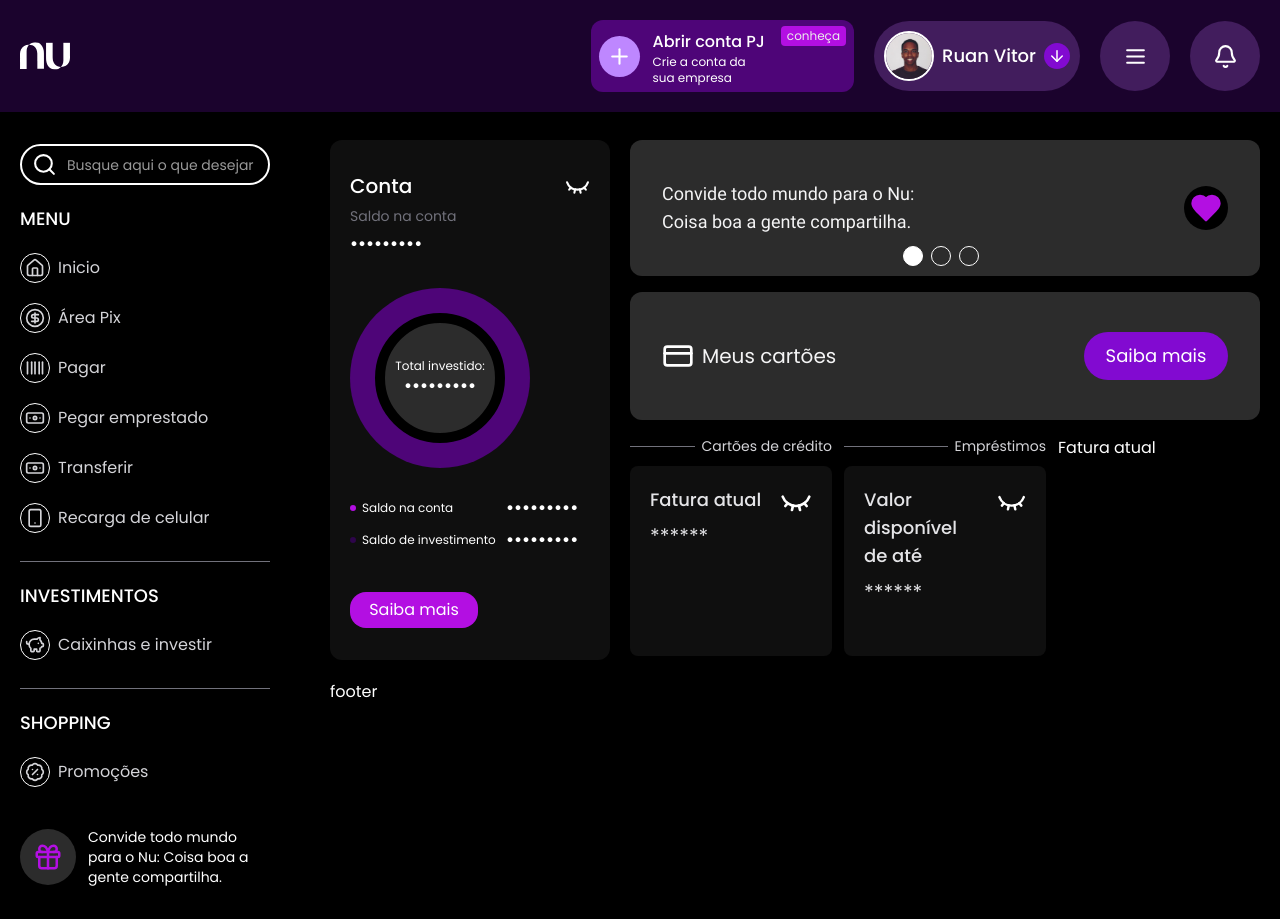
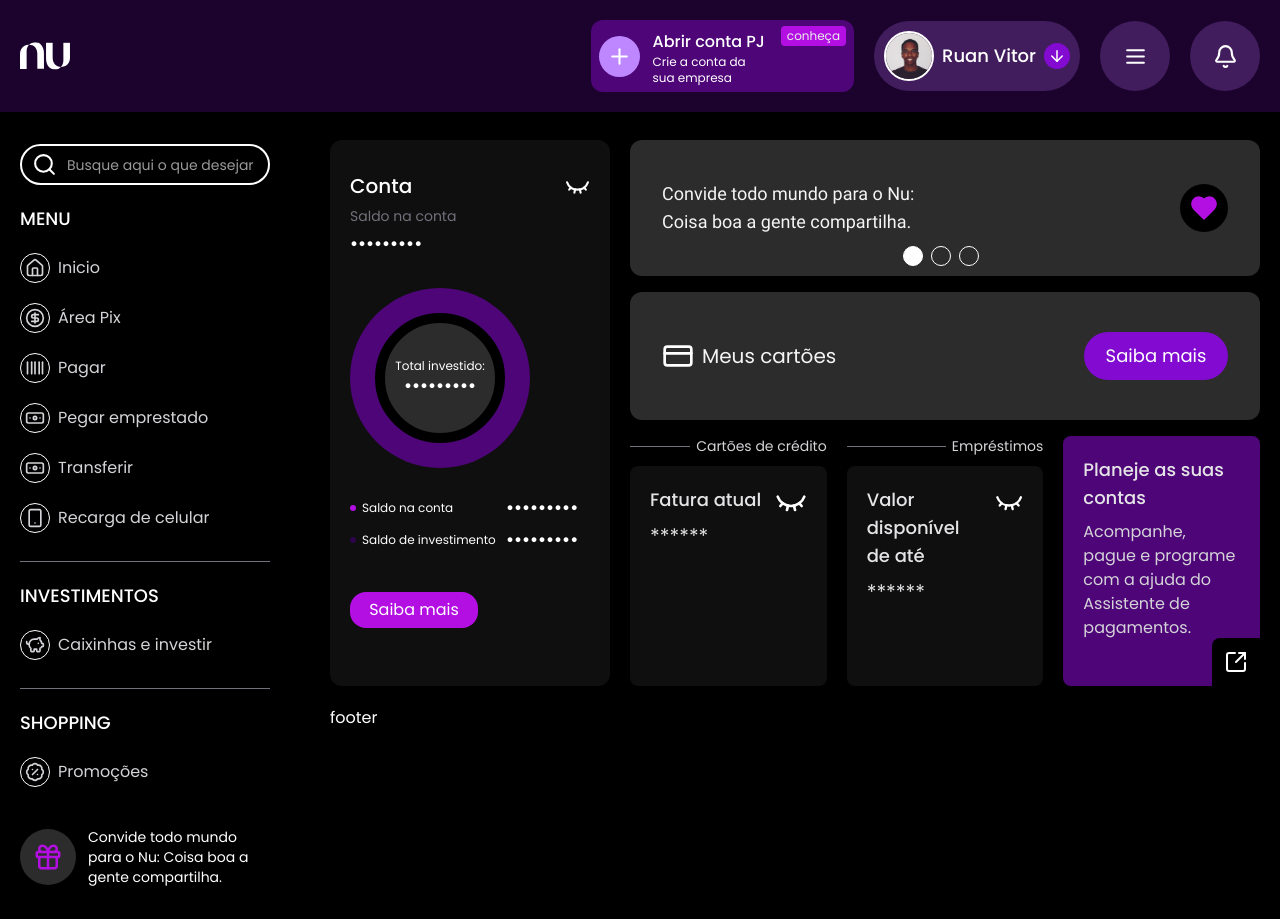
Before and after one commit to RuanDevJs/nubank-desktop, a Next.js app: page /home in a window 1280 px wide. Built offline with nearby package versions, Linux system fonts and the light colour scheme.

Commit message:
feature: Adicionado card de 'Planeje as suas contas' na página home

```diff
--- a/src/app/globals.css
+++ b/src/app/globals.css
@@ -81,3 +81,7 @@
 #footer {
   grid-area: footer;
 }
+
+#cards-home {
+  align-items: start;
+}
--- a/src/app/home/page.tsx
+++ b/src/app/home/page.tsx
@@ -1,6 +1,6 @@
 "use client";
 import Account from "@/components/Home/Account";
-import { CreditCard, DollarSign, EyeClosed, Heart, IdCard } from "lucide-react";
+import { CreditCard, DollarSign, EyeClosed, Heart, IdCard, SquareArrowOutUpRight } from "lucide-react";
 import { Galleria } from "primereact/galleria";
 import { JSX } from "react";
 
@@ -8,7 +8,7 @@
   {
     title: "Convide todo mundo para o Nu:",
     description: "Coisa boa a gente compartilha.",
-    icon: <Heart fill="#B30FE2" size={32} color="#B30FE2" />
+    icon: <Heart fill="#B30FE2" size={28} color="#B30FE2" />
   },
   {
     title: "Você tem até R$ 20.000 disponíveis",
@@ -28,7 +28,7 @@
       <h2 className="font-normal text-lg 2xl:text-xl text-zinc-100">
         {props.title} <br /> {props.description}
       </h2>
-      <div className="bg-black p-1.5 rounded-full cursor-pointer">
+      <div className="bg-black h-12 w-12 flex items-center justify-center rounded-full cursor-pointer">
         {props.icon}
       </div>
     </div>
@@ -56,8 +56,8 @@
             Saiba mais
           </button>
         </div>
-        <div className="grid grid-cols-3 gap-3 min-h-[190px]">
-          <div className="w-full h-full">
+        <div id="cards-home" className="grid grid-cols-3 gap-5 min-h-[190px]">
+          <div className="w-full h-[220px]">
             <p className="grid grid-cols-[1fr_auto] gap-1.5 items-center before:block before:flex-1/2 before:h-[1px] before:bg-zinc-500 text-sm font-normal text-zinc-300">Cartões de crédito</p>
             <div className="bg-[#0F0F0F] h-full mt-2.5 rounded-lg p-5">
               <div className="flex items-start justify-between">
@@ -69,7 +69,7 @@
               </div>
             </div>
           </div>
-          <div>
+          <div className="w-full h-[220px]">
             <p className="grid grid-cols-[1fr_auto] gap-1.5 items-center before:block before:flex-1/2 before:h-[1px] before:bg-zinc-500 text-sm font-normal text-zinc-300">Empréstimos</p>
             <div className="bg-[#0F0F0F] h-full mt-2.5 rounded-lg p-5">
               <div className="flex items-start justify-between">
@@ -81,8 +81,12 @@
               </div>
             </div>
           </div>
-          <div>
-            Fatura atual
+          <div className="w-full h-[250px] rounded-lg p-5 bg-[#4E0578] relative">
+            <h2 className="2xl:text-2xl text-lg font-medium text-zinc-200">Planeje as suas contas</h2>
+            <p className="text-base font-normal text-zinc-300 mt-2">Acompanhe, pague e programe com a ajuda do Assistente de pagamentos.</p>
+            <button className="bg-black h-12 w-12 flex items-center justify-center absolute bottom-0 right-0 rounded-tl-lg cursor-pointer">
+              <SquareArrowOutUpRight size={24} />
+            </button>
           </div>
         </div>
       </div>
--- a/src/components/Home/Account.tsx
+++ b/src/components/Home/Account.tsx
@@ -25,23 +25,23 @@
         </div>
         <div>
           <p className='text-sm font-normal text-zinc-500 py-1.5'>Saldo na conta</p>
-          <input type={inputInformationType} className='w-full border-none outline-none font-bold text-base text-white' value="R$ 750,00" readOnly />
+          <input type={inputInformationType} className='w-full border-none outline-none font-bold text-base text-white' defaultValue="R$ 750,00" readOnly />
         </div>
         <div className='mt-8 bg-[#4E0578] w-[180px] h-[180px] rounded-full flex items-center justify-center hover:brightness-125 transition ease-in-out cursor-pointer'>
           <div className='bg-[#2C2C2C] w-[130px] h-[130px] border-[10px] border-[#000] rounded-full flex flex-col items-center justify-center'>
             <p className='text-xs'>Total investido: </p>
-            <input type={inputInformationType} className='w-full border-none outline-none font-bold text-base text-white text-center' value="R$ 450,00" readOnly />
+            <input type={inputInformationType} className='w-full border-none outline-none font-bold text-base text-white text-center' defaultValue="R$ 450,00" readOnly />
           </div>
         </div>
         <div className='mt-7'>
           <ul className='space-y-2'>
             <li className='flex justify-between items-center'>
               <p className='flex items-center text-xs font-normal text-white before:block before:w-1.5 before:h-1.5 before:bg-[#B30FE2] before:rounded-full gap-1.5'>Saldo na conta</p>
-              <input type={inputInformationType} className='w-[35%] border-none outline-none font-bold text-base text-white' value="R$ 750,00" />
+              <input type={inputInformationType} className='w-[35%] border-none outline-none font-bold text-base text-white' defaultValue="R$ 750,00" />
             </li>
             <li className='flex justify-between items-center'>
               <p className='flex items-center text-xs font-normal text-white before:block before:w-1.5 before:h-1.5 before:bg-[#2E054B] before:rounded-full gap-1.5'>Saldo de investimento</p>
-              <input type={inputInformationType} className='w-[35%] border-none outline-none font-bold text-base text-white' value="R$ 450,00" />
+              <input type={inputInformationType} className='w-[35%] border-none outline-none font-bold text-base text-white' defaultValue="R$ 450,00" />
             </li>
             <li className='mt-10'>
               <button className='bg-[#B30FE2] w-32 py-1.5 rounded-2xl cursor-pointer hover:brightness-110 transition ease-in-out'>
```
